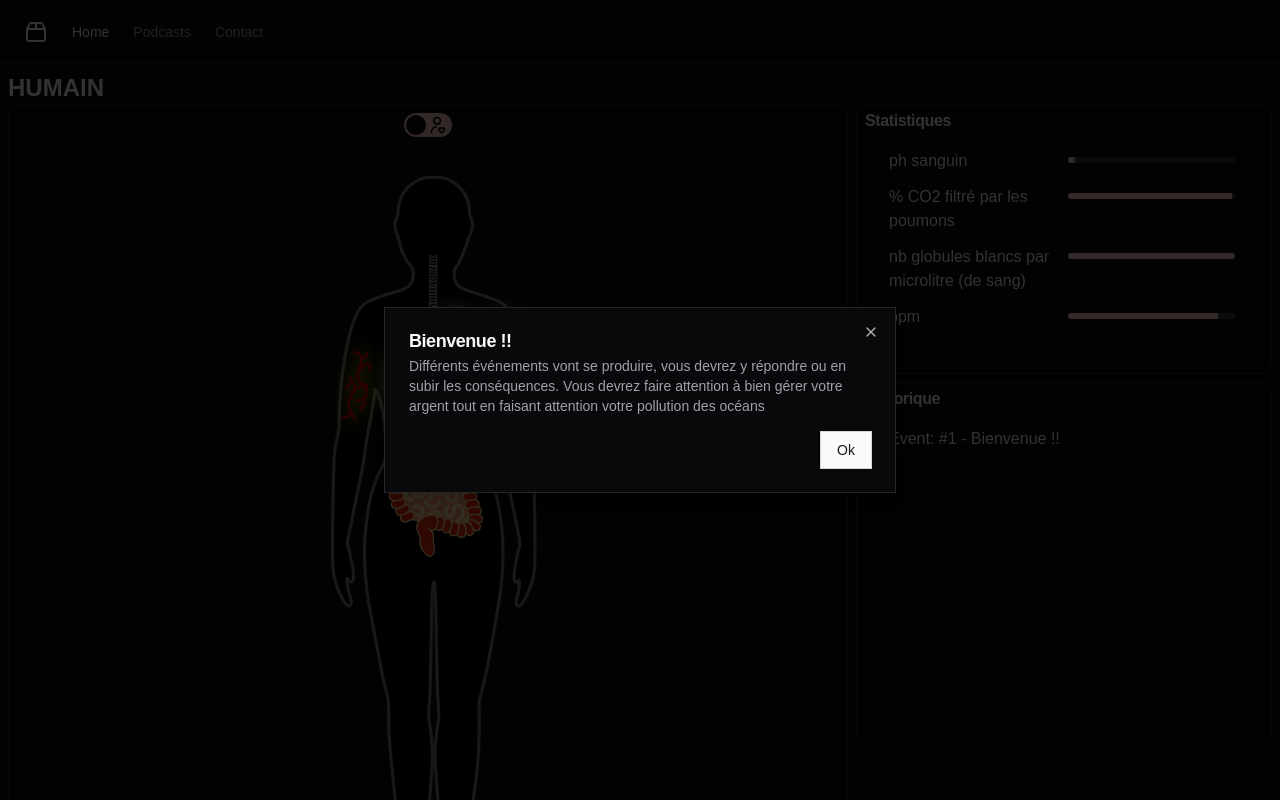
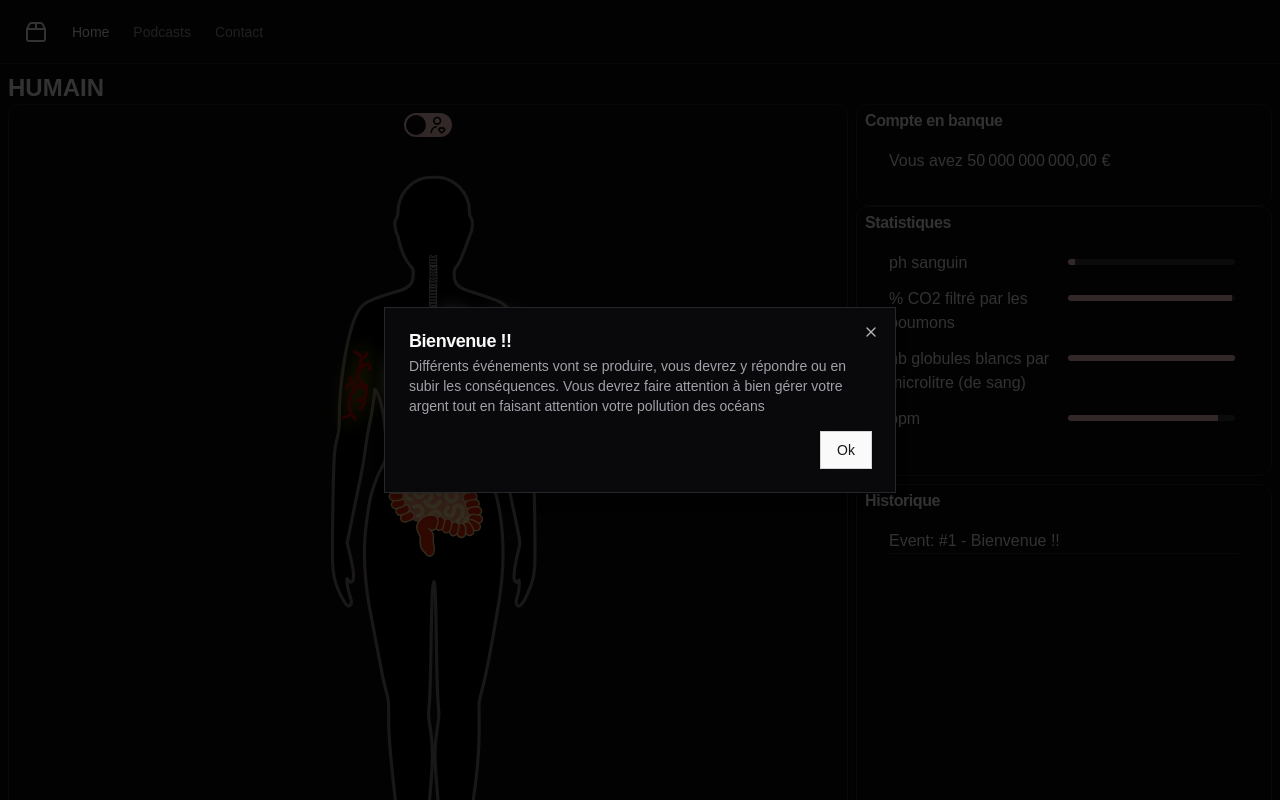
Before and after one commit to JuliettePetit/ndi-2024, a Next.js app: page / in a window 1280 px wide. Shown: the top 800 px of the page. Built offline with nearby package versions, Linux system fonts and the light colour scheme.

Commit message:
feat: final

```diff
--- a/app/back/datas.tsx
+++ b/app/back/datas.tsx
@@ -14,6 +14,7 @@ export const ocean_stats: Stats = {
   "delta température flux marins" : 0.,
 };
 
+
 export const allEvents: GeoEvent[] = [
   {
     id: 1,
@@ -21,7 +22,7 @@ export const allEvents: GeoEvent[] = [
     description: "Différents événements vont se produire, vous devrez y répondre ou en subir les conséquences. Vous devrez faire attention à bien gérer votre argent tout en faisant attention votre pollution des océans",
     consequence : {
       description: "Vos décisions affecteront la composition chimiques et la biodiversité des océans",
-      can_take: {"money" : 5000000000},
+      can_take: {"money" : 0},
       ocean_changes: {},
       human_changes: {}
     },
--- a/app/back/update.tsx
+++ b/app/back/update.tsx
@@ -27,6 +27,8 @@ const enough_stat = (stat: Stats, other: Stats, key: string) => {
 // }
 
 const alreadyOutput: ConsequenceSeuil[] = [];
+
+let balance = 50_000_000_000
 
 const limit_stats : Stats = { // temp
   "ph": 1,
@@ -206,15 +208,22 @@ export function update(r: ResponseToChoiceEvent | null): UpdateResponse {
   const res: UpdateResponse = {
     consequenceSeuil: null,
     event: undefined,
-    ocean_stats: ocean_stats, human_stats: human_stats, gameOver: isGameOver, svgs: buildMapProp()};
+    ocean_stats: ocean_stats, human_stats: human_stats, gameOver: isGameOver, svgs: buildMapProp(),
+    balance: balance
+  };
 
   // check to apply transition
   if (r !== null && curEventIndex > 0) {
     answeredLastUpdate = true;
     const prevEvent = allEvents[curEventIndex - 1];
-    const prevOpt = prevEvent.option;
-    if (prevOpt == "YesNoChoice" && (r == 'yes' || r == 'no'))
+    const prevOpt = allEvents[curEventIndex - 1].option;
+    if (prevOpt == "YesNoChoice" && (r == 'yes' || r == 'no')){
+      if (r == 'yes') {
+        balance += allEvents[curEventIndex - 1].consequence.can_take["money"];
+        res.balance = balance;
+      }
       applyTransition(r, prevEvent);
+    }
     else if (prevOpt == "AcceptChoice" && r == "ok")
       applyTransition(r, prevEvent);
     else {
--- a/app/components/GamePage.tsx
+++ b/app/components/GamePage.tsx
@@ -15,10 +15,11 @@ interface Prop {
     svgs: SvgPropBack | null;
     setPart: (part: DialogInfo | null) => void;
     setOpenPart: (state: boolean) => void;
-  history: string[];
+    money: number;
+    history: string[];
 }
 
-export default function GamePage({ isEarth, switchCallback, stats, svgs, setPart, setOpenPart, history }: Prop) {
+export default function GamePage({ isEarth, switchCallback, stats, svgs, setPart, setOpenPart, history, money}: Prop) {
     const openPart = (info: DialogInfo | undefined) => {setPart(info || null); setOpenPart(true);}
     return (
         <div>
@@ -45,6 +46,15 @@ export default function GamePage({ isEarth, switchCallback, stats, svgs, setPart
                 </div>
                 {/* right section */}
                 <div>
+                  <Card className={"p-2"}>
+                      <CardTitle className="mb-5">
+                          Compte en banque
+                      </CardTitle>
+                      <CardContent>
+                        {`Vous avez ${new Intl.NumberFormat("fr-FR", { style: 'currency', currency: "EUR" }).format(money)}`}
+                      </CardContent>
+                  </Card>
+
                     <Card className={"p-2"}>
                         <CardTitle className="mb-5">
                             Statistiques
--- a/app/page.tsx
+++ b/app/page.tsx
@@ -22,6 +22,7 @@ export default function Home() {
     const [geoEvent, setEvent] = useState(null as GeoEvent | null);
     // Body part
     const [isOpenPart, setIsOpenPart] = useState(false);
+    const [money, setMoney] = useState(50_000_000_000);
     const [part, setPart] = useState(null as DialogInfo | null);
     // Consequence
     const [isConsOpen, setIsConsOpen] = useState(false);
@@ -39,8 +40,8 @@ export default function Home() {
             setEvent(res.event);
             setHistory([...[`Event: #${res.event.id} - ${res.event.title}`, ...history]])
             setIsOpen(true);
-        }
-        else {
+            setMoney(res.balance);
+        } else {
             setIsOpen(false);
         }
         if(res.consequenceSeuil != null) {
@@ -98,6 +99,7 @@ export default function Home() {
             setPart={setPart}
             setOpenPart={setIsOpenPart}
             history={history}
+            money={money}
             />
             <Dialog open={isOpen}>
                 <DialogContent onEscapeKeyDown={event => event.preventDefault()} onPointerDownOutside={event => event.preventDefault()}>
--- a/lib/types.ts
+++ b/lib/types.ts
@@ -32,7 +32,8 @@ export interface UpdateResponse {
   human_stats: Stats
   gameOver: boolean
   consequenceSeuil: ConsequenceSeuil | null
-  svgs: SvgPropBack
+  svgs: SvgPropBack,
+  balance: number,
 }
 
 export interface GeoEvent {
```
